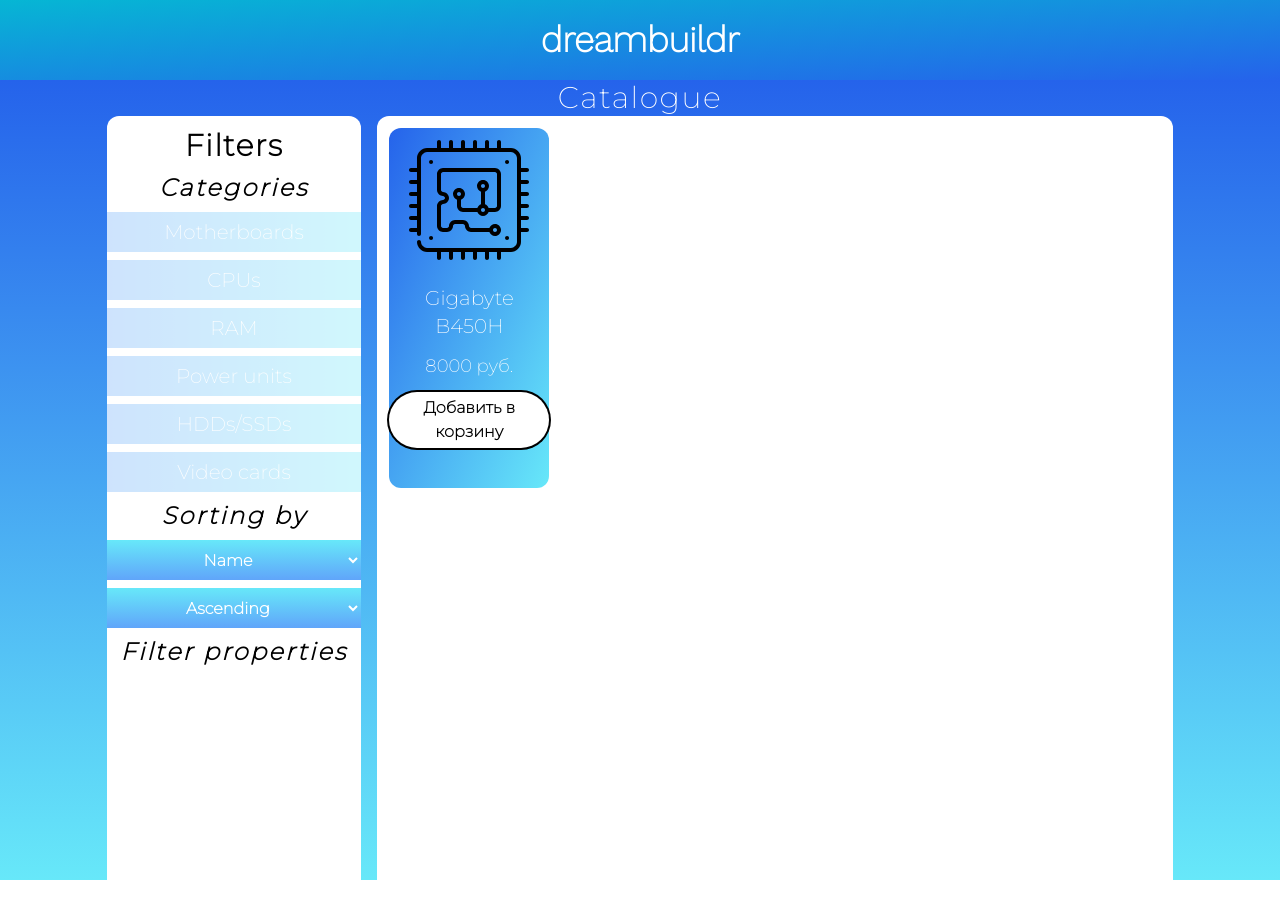
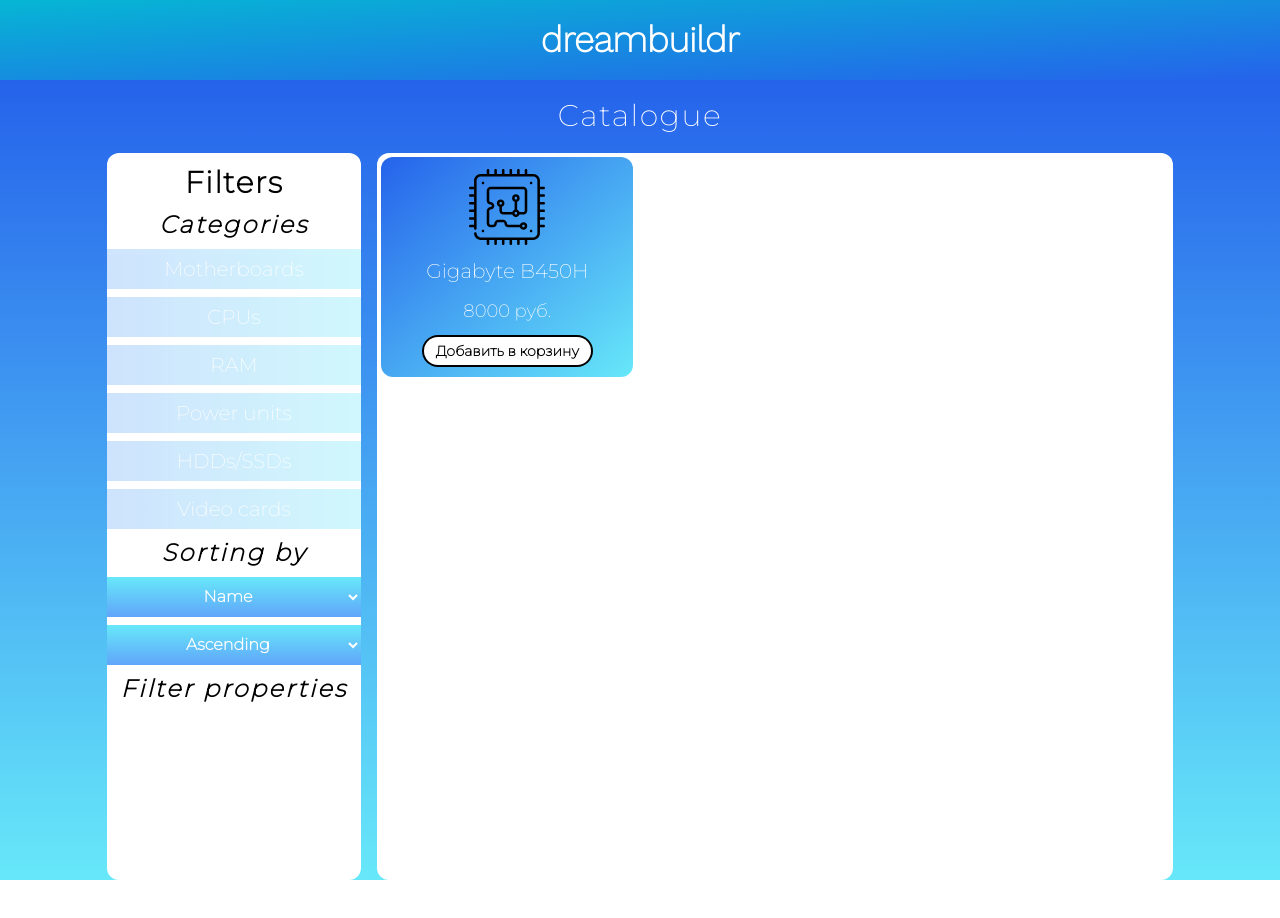
Before and after one commit to xxavierr404/dreambuildr, a React (Create React App) app in the folder src/main/frontend/: page /catalogue in a window 1280 px wide. Shown: the top 918 px of the page. After the commit the page ends 880 px from the top, so only its background shows below. Built offline with nearby package versions, Linux system fonts and the light colour scheme; the HTML template or start-up script is replaced by a standard one.

Commit message:
Fixed catalogue page grid

```diff
--- a/src/main/frontend/css/mainStyle.css
+++ b/src/main/frontend/css/mainStyle.css
@@ -143,3 +143,7 @@
     @apply bg-gradient-to-b from-cyan-300 to-blue-400 border-0 w-full h-10 text-center text-white
     font-title font-bold
 }
+
+.catalogue-items-grid {
+    @apply col-span-3 bg-white rounded-xl grid grid-cols-3 grid-rows-3 gap-2
+}
--- a/src/main/frontend/public/css/mainstyle.css
+++ b/src/main/frontend/public/css/mainstyle.css
@@ -563,24 +563,16 @@
   --tw-backdrop-sepia:  ;
 }
 
-.col-span-3{
-  grid-column: span 3 / span 3;
-}
-
 .m-3{
   margin: 0.75rem;
 }
 
+.m-1{
+  margin: 0.25rem;
+}
+
 .flex{
   display: flex;
-}
-
-.grid{
-  display: grid;
-}
-
-.h-1\/3{
-  height: 33.333333%;
 }
 
 .h-20{
@@ -597,63 +589,17 @@
   height: fit-content;
 }
 
-.h-16{
-  height: 4rem;
-}
-
-.h-1\/5{
-  height: 20%;
-}
-
-.min-h-0{
-  min-height: 0px;
+.w-1\/3{
+  width: 33.333333%;
 }
 
 .w-2\/3{
   width: 66.666667%;
 }
 
-.w-fit{
-  width: -webkit-fit-content;
-  width: -moz-fit-content;
-  width: fit-content;
-}
-
-.w-1\/4{
-  width: 25%;
-}
-
-.min-w-0{
-  min-width: 0px;
-}
-
-.flex-shrink{
-  flex-shrink: 1;
-}
-
 .select-none{
   -webkit-user-select: none;
           user-select: none;
-}
-
-.grid-cols-4{
-  grid-template-columns: repeat(4, minmax(0, 1fr));
-}
-
-.grid-cols-3{
-  grid-template-columns: repeat(3, minmax(0, 1fr));
-}
-
-.grid-rows-4{
-  grid-template-rows: repeat(4, minmax(0, 1fr));
-}
-
-.grid-rows-3{
-  grid-template-rows: repeat(3, minmax(0, 1fr));
-}
-
-.grid-rows-5{
-  grid-template-rows: repeat(5, minmax(0, 1fr));
 }
 
 .flex-col{
@@ -674,10 +620,6 @@
 
 .gap-3{
   gap: 0.75rem;
-}
-
-.gap-5{
-  gap: 1.25rem;
 }
 
 .overflow-x-hidden{
@@ -711,6 +653,10 @@
   --tw-gradient-to: #67e8f9;
 }
 
+.p-3{
+  padding: 0.75rem;
+}
+
 .px-3{
   padding-left: 0.75rem;
   padding-right: 0.75rem;
@@ -737,6 +683,11 @@
 .text-lg{
   font-size: 1.125rem;
   line-height: 1.75rem;
+}
+
+.text-sm{
+  font-size: 0.875rem;
+  line-height: 1.25rem;
 }
 
 .text-xl{
@@ -1202,6 +1153,17 @@
   color: rgb(255 255 255 / var(--tw-text-opacity));
 }
 
+.catalogue-items-grid{
+  grid-column: span 3 / span 3;
+  display: grid;
+  grid-template-columns: repeat(3, minmax(0, 1fr));
+  grid-template-rows: repeat(3, minmax(0, 1fr));
+  gap: 0.5rem;
+  border-radius: 0.75rem;
+  --tw-bg-opacity: 1;
+  background-color: rgb(255 255 255 / var(--tw-bg-opacity));
+}
+
 .hover\:-rotate-3:hover{
   --tw-rotate: -3deg;
   -webkit-transform: translate(var(--tw-translate-x), var(--tw-translate-y)) rotate(var(--tw-rotate)) skewX(var(--tw-skew-x)) skewY(var(--tw-skew-y)) scaleX(var(--tw-scale-x)) scaleY(var(--tw-scale-y));
--- a/src/main/frontend/src/components/Catalogue.tsx
+++ b/src/main/frontend/src/components/Catalogue.tsx
@@ -27,13 +27,13 @@
                     </select>
                     <h3 className="font-title text-2xl font-bold tracking-widest italic">Filter properties</h3>
                 </div>
-                <div className="col-span-3 bg-white rounded-xl grid grid-cols-4 grid-rows-5 gap-5">
+                <div className="catalogue-items-grid">
                     <div className="flex flex-col items-center bg-gradient-to-br
-                    from-blue-600 to-cyan-300 rounded-xl m-3 gap-3 flex-shrink">
-                        <img src="../res/microchip-svgrepo-com.svg" alt="Sample" className="h-1/3 m-3"/>
+                    from-blue-600 to-cyan-300 rounded-xl p-3 m-1 gap-3 h-fit">
+                        <img src="../res/microchip-svgrepo-com.svg" alt="Sample" className="w-1/3"/>
                         <div className="text-white font-title text-xl">Gigabyte B450H</div>
                         <div className="text-white font-title text-lg">8000 руб.</div>
-                        <button className="bg-white text-black font-title font-bold rounded-full ring-2 ring-black
+                        <button className="bg-white text-black font-title text-sm font-bold rounded-full ring-2 ring-black
                         px-3 py-1 transition-all hover:scale-110 hover:-rotate-3">Добавить в корзину</button>
                     </div>
                 </div>
```
